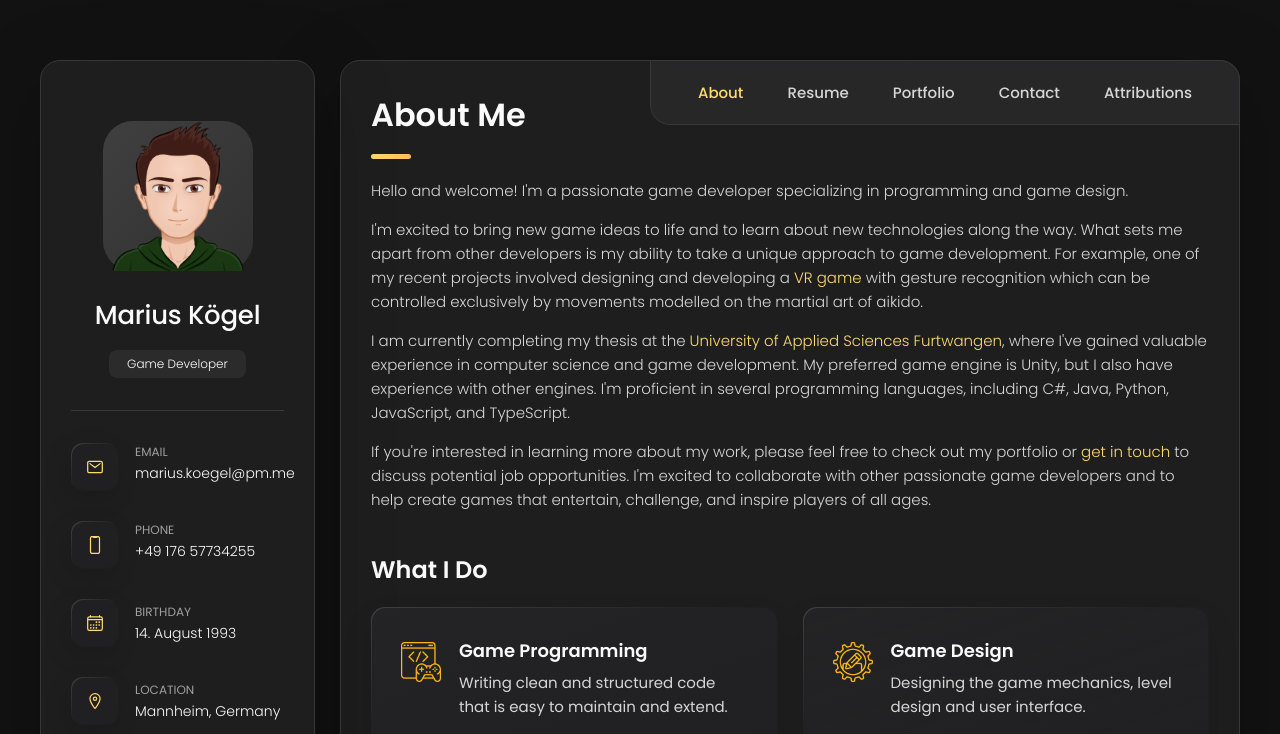
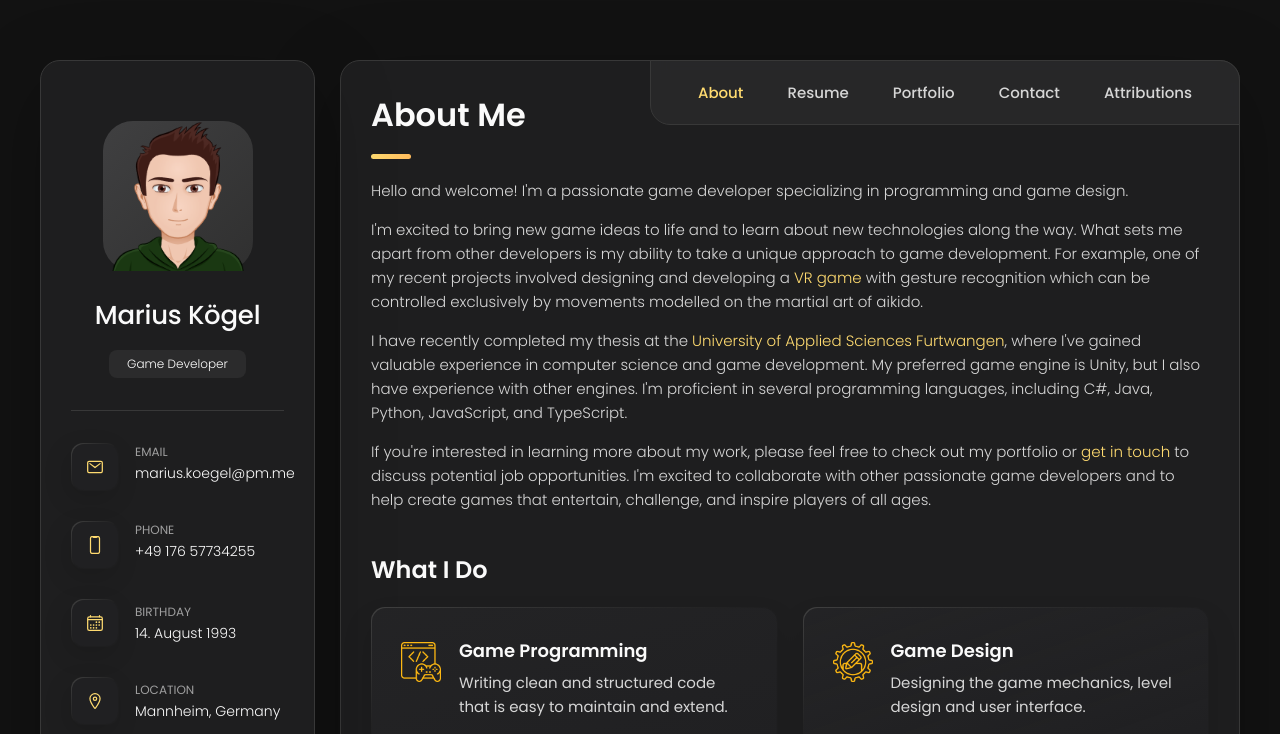
Before and after one commit to koegelma/koegelma.github.io, a plain HTML site: page index.html in a window 1280 px wide. Shown: the top 734 px of the page. Drawn offline with nearby package versions, Linux system fonts and the light colour scheme.

Commit message:
updated about me

```diff
--- a/index.html
+++ b/index.html
@@ -207,7 +207,7 @@
             which can be controlled exclusively by movements modelled on the martial art of aikido.
           </p>
           <p>
-            I am currently completing my thesis at the
+            I have recently completed my thesis at the
             <a href="http://www.hs-furtwangen.de/">University of Applied Sciences Furtwangen</a>, where I've gained
             valuable experience in computer science and game development. My preferred game engine is Unity, but I also
             have experience with other engines. I'm proficient in several programming languages, including C#, Java,
```
